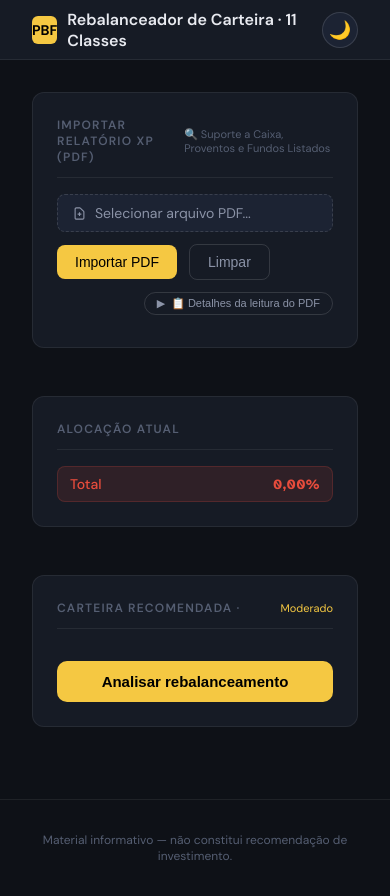
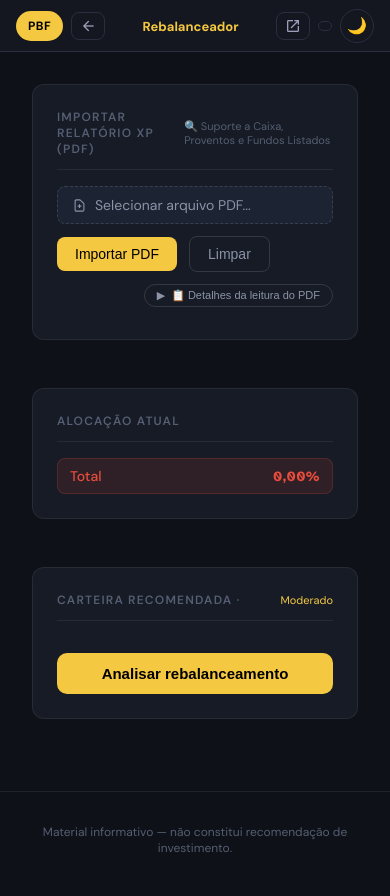
Before and after one commit to pabloads2020-lang/Rebalanceamento-2, a plain HTML site: page index.html in a window 390 px wide. Drawn offline with nearby package versions, Linux system fonts and the light colour scheme; a script that the page names is missing.

Commit message:
Add files via upload

```diff
--- a/index.html
+++ b/index.html
@@ -5,6 +5,7 @@
 <meta name="viewport" content="width=device-width, initial-scale=1.0">
 <title>Rebalanceador de Carteira · PBF (11 Classes + Fundos Listados)</title>
 <link href="https://fonts.googleapis.com/css2?family=DM+Sans:wght@300;400;500;600;700&family=Atkinson+Hyperlegible:wght@400;500;600;700&display=swap" rel="stylesheet">
+<link href="https://fonts.googleapis.com/css2?family=Material+Symbols+Outlined:opsz,wght,FILL,GRAD@20..48,100..700,0,1" rel="stylesheet">
 <script src="https://cdnjs.cloudflare.com/ajax/libs/pdf.js/3.11.174/pdf.min.js"></script>
 <style>
 :root {
@@ -45,26 +46,183 @@ body {
   background: var(--bg);
   color: var(--text);
   min-height: 100vh;
+  padding-top: 0;
 }
 
+/* ==================== TOPBAR PADRÃO HUB FINANCEIRO ==================== */
+.hub-topbar {
+  --bg-topbar: #141720;
+  --border-topbar: #2a2e3f;
+  --text-topbar: #e1e3ef;
+  --text2-topbar: #9a9eb8;
+  --text3-topbar: #5c6080;
+  --gold-topbar: #f5c842;
+  --amber-topbar: #e0ac2c;
+  font-family: 'DM Sans', 'Segoe UI', system-ui, sans-serif;
+  background: var(--bg-topbar);
+  border-bottom: 1px solid var(--border-topbar);
+  height: 52px;
+  display: flex;
+  align-items: center;
+  justify-content: space-between;
+  padding: 0 1rem;
+  gap: 12px;
+  position: sticky;
+  top: 0;
+  z-index: 200;
+}
+body.light .hub-topbar {
+  --bg-topbar: #ffffff;
+  --border-topbar: #d4d8e2;
+  --text-topbar: #1a1d2e;
+  --text2-topbar: #4a4f6a;
+  --text3-topbar: #8a90a8;
+  --gold-topbar: #b8860b;
+  --amber-topbar: #c47d00;
+}
+.hub-topbar-left, .hub-topbar-right {
+  display: flex;
+  align-items: center;
+  gap: 8px;
+  flex-shrink: 0;
+}
+.hub-topbar-center {
+  position: absolute;
+  left: 50%;
+  transform: translateX(-50%);
+  white-space: nowrap;
+  pointer-events: none;
+}
+.hub-pbf-badge {
+  background: var(--gold-topbar);
+  padding: 0 12px;
+  height: 30px;
+  border-radius: 40px;
+  display: flex;
+  align-items: center;
+  font-size: 12px;
+  font-weight: 800;
+  color: #000;
+  letter-spacing: 0.5px;
+}
+.hub-topbar-title {
+  font-size: 14px;
+  font-weight: 600;
+  color: var(--text-topbar);
+  white-space: nowrap;
+}
+.hub-back-btn, .hub-newtab-btn {
+  display: inline-flex;
+  align-items: center;
+  gap: 5px;
+  background: transparent;
+  border: 1px solid var(--border-topbar);
+  border-radius: 8px;
+  color: var(--text2-topbar);
+  font-family: inherit;
+  font-size: 12px;
+  font-weight: 500;
+  padding: 5px 10px;
+  cursor: pointer;
+  transition: 0.2s;
+  white-space: nowrap;
+}
+.hub-back-btn:hover, .hub-newtab-btn:hover {
+  border-color: var(--amber-topbar);
+  color: var(--gold-topbar);
+  background: var(--bg-topbar);
+}
+.hub-back-btn .material-symbols-outlined,
+.hub-newtab-btn .material-symbols-outlined {
+  font-size: 16px;
+}
+.hub-active-tool {
+  font-size: 15px;
+  font-weight: 700;
+  color: var(--gold-topbar);
+  white-space: nowrap;
+  background: transparent;
+}
+.hub-clock {
+  font-size: 11px;
+  color: var(--text3-topbar);
+  font-variant-numeric: tabular-nums;
+  background: var(--bg-topbar);
+  padding: 4px 10px;
+  border-radius: 30px;
+  border: 1px solid var(--border-topbar);
+}
+.hub-theme-btn {
+  background: var(--bg-topbar);
+  border: 1px solid var(--border-topbar);
+  border-radius: 30px;
+  width: 34px;
+  height: 34px;
+  display: flex;
+  align-items: center;
+  justify-content: center;
+  cursor: pointer;
+  font-size: 16px;
+  transition: border-color 0.2s;
+  flex-shrink: 0;
+}
+.hub-theme-btn:hover {
+  border-color: var(--gold-topbar);
+}
+.material-symbols-outlined {
+  font-family: 'Material Symbols Outlined';
+  font-weight: normal;
+  font-style: normal;
+  font-size: 20px;
+  line-height: 1;
+  letter-spacing: normal;
+  text-transform: none;
+  display: inline-block;
+  white-space: nowrap;
+  word-wrap: normal;
+  direction: ltr;
+  font-variation-settings: 'FILL' 0, 'wght' 400, 'GRAD' 0, 'opsz' 24;
+}
+@media (max-width: 600px) {
+  .hub-back-btn span:not(.material-symbols-outlined),
+  .hub-newtab-btn span:not(.material-symbols-outlined) {
+    display: none;
+  }
+  .hub-back-btn, .hub-newtab-btn {
+    padding: 5px 8px;
+  }
+  .hub-active-tool {
+    font-size: 13px;
+    max-width: 140px;
+    overflow: hidden;
+    text-overflow: ellipsis;
+  }
+  .hub-clock {
+    font-size: 10px;
+    padding: 4px 6px;
+  }
+}
+@media (max-width: 480px) {
+  .hub-topbar-title {
+    display: none;
+  }
+  .hub-topbar-center {
+    position: static;
+    transform: none;
+    margin: 0 auto;
+  }
+}
+/* ==================== FIM TOPBAR ==================== */
+
+/* Estilos originais (sem header antigo) */
 .classe-input, .alvo-pct, .rec-nums, .rec-valor, .resumo-val,
 .patrim-tag, .header-date, .total-bar span:last-child, .debug-box {
   font-family: 'Atkinson Hyperlegible', 'DM Mono', monospace;
   font-weight: 600;
   letter-spacing: 0.5px;
 }
+.rec-valor, .resumo-val { font-size: 1.1em; }
 
-.rec-valor, .resumo-val {
-  font-size: 1.1em;
-}
-
-.header { background: var(--header-bg); border-bottom: 1px solid var(--header-border); padding: 0 2rem; height: 60px; display: flex; align-items: center; justify-content: space-between; position: sticky; top: 0; z-index: 100; }
-.header-logo { display: flex; align-items: center; gap: 10px; font-size: 16px; font-weight: 600; }
-.dot { width: 28px; height: 28px; background: var(--gold); border-radius: 6px; display: flex; align-items: center; justify-content: center; font-size: 14px; font-weight: 700; color: #000; }
-.header-right { display: flex; align-items: center; gap: 1rem; }
-.header-date { font-size: 13px; color: var(--text3); }
-.theme-toggle { background: var(--bg3); border: 1px solid var(--border2); border-radius: 30px; width: 36px; height: 36px; display: flex; align-items: center; justify-content: center; cursor: pointer; font-size: 18px; }
-.theme-toggle:hover { border-color: var(--gold); transform: scale(1.05); }
 .main { max-width: 1200px; margin: 0 auto; padding: 2rem; }
 .card { background: var(--card-bg); border: 1px solid var(--card-border); border-radius: 12px; padding: 1.5rem; margin-bottom: 1.5rem; }
 .card-title { font-size: 12px; font-weight: 600; color: var(--text3); text-transform: uppercase; letter-spacing: 1.2px; margin-bottom: 1rem; padding-bottom: 0.75rem; border-bottom: 1px solid var(--border); display: flex; align-items: center; justify-content: space-between; }
@@ -149,26 +307,35 @@ body {
 .footer { text-align: center; font-size: 12px; color: var(--text3); padding: 2rem; border-top: 1px solid var(--footer-border); margin-top: 1rem; }
 .arrow { transition: transform 0.2s ease; display: inline-block; }
 .arrow.rotated { transform: rotate(90deg); }
-.classe-input:focus, .btn:focus, .perfil-btn:focus {
-  outline: 2px solid var(--gold);
-  outline-offset: 2px;
-}
 </style>
 </head>
 <body>
 
+<!-- ==================== TOPBAR PADRÃO HUB FINANCEIRO ==================== -->
+<div class="hub-topbar">
+  <div class="hub-topbar-left">
+    <div class="hub-pbf-badge">PBF</div>
+    <span class="hub-topbar-title">Hub Financeiro</span>
+    <button class="hub-back-btn" id="hubBackBtn">
+      <span class="material-symbols-outlined">arrow_back</span>
+      <span>Voltar ao início</span>
+    </button>
+  </div>
+  <div class="hub-topbar-center">
+    <span id="hubActiveToolName" class="hub-active-tool">Rebalanceador</span>
+  </div>
+  <div class="hub-topbar-right">
+    <button class="hub-newtab-btn" id="hubNewTabBtn">
+      <span class="material-symbols-outlined">open_in_new</span>
+      <span>Nova aba</span>
+    </button>
+    <span class="hub-clock" id="hubClock"></span>
+    <button class="hub-theme-btn" id="hubThemeBtn">🌙</button>
+  </div>
+</div>
+<!-- ==================== FIM TOPBAR ==================== -->
+
 <div class="overlay" id="overlay"><div class="spin"></div><div class="spin-text">Processando PDF...</div></div>
-
-<header class="header">
-  <div class="header-logo">
-    <div class="dot">PBF</div>
-    Rebalanceador de Carteira · 11 Classes
-  </div>
-  <div class="header-right">
-    <div class="header-date" id="hDate"></div>
-    <button class="theme-toggle" id="themeToggle" title="Alternar modo claro/escuro">🌙</button>
-  </div>
-</header>
 
 <main class="main">
   <div class="card">
@@ -439,7 +606,6 @@ function renderAlvo() {
   document.getElementById('perfilLabel').textContent = perfilAtivo;
   const container = document.getElementById('tabelaAlvo');
 
-  // Classes que aparecem na recomendação (exclui Caixa, Proventos e Fundos Listados)
   const classesAlvo = CLASSES.filter(c => c !== 'Caixa' && c !== 'Proventos' && c !== 'Fundos Listados');
 
   container.innerHTML = classesAlvo.map((c, i) => `
@@ -478,7 +644,6 @@ function analisar() {
     total += atual[c];
   });
 
-  // TOLERÂNCIA DE 1% (aceita de 99% a 101%)
   if (Math.abs(total - 100) > 1) {
     setStatus(`Total deve ser próximo de 100% (atual: ${fmtPct(total)}). Tolerância de 1%`, 'err');
     return;
@@ -487,7 +652,6 @@ function analisar() {
   const alvo = PERFIS[perfilAtivo];
   let nManter = 0, nAlocar = 0, nRetirar = 0;
 
-  // Classes que serão analisadas (exclui Caixa, Proventos e Fundos Listados da recomendação)
   const classesAnalise = CLASSES.filter(c => c !== 'Caixa' && c !== 'Proventos' && c !== 'Fundos Listados');
 
   const html = classesAnalise.map((c, idx) => {
@@ -550,6 +714,55 @@ function analisar() {
   area.scrollIntoView({ behavior: 'smooth', block: 'nearest' });
 }
 
+// ==================== Funções da topbar ====================
+document.getElementById('hubBackBtn')?.addEventListener('click', () => {
+  if (window.self !== window.top) {
+    window.parent.postMessage({ action: 'hubNavigate', target: 'home' }, '*');
+  } else {
+    window.location.href = "https://pabloads2020-lang.github.io/Dashboard-Ferramentas-Integradas/";
+  }
+});
+document.getElementById('hubNewTabBtn')?.addEventListener('click', () => {
+  window.open(window.location.href, '_blank');
+});
+
+function updateClock() {
+  const clockEl = document.getElementById('hubClock');
+  if (!clockEl) return;
+  const now = new Date();
+  const formatted = now.toLocaleDateString('pt-BR', { weekday: 'short', day: '2-digit', month: 'short', year: 'numeric' }) + ' · ' + now.toLocaleTimeString('pt-BR', { hour: '2-digit', minute: '2-digit', second: '2-digit' });
+  clockEl.textContent = formatted;
+}
+updateClock();
+setInterval(updateClock, 1000);
+
+// ==================== Sincronização do tema (integrado com o hub-theme-btn) ====================
+function initTheme() {
+  const savedTheme = localStorage.getItem('theme');
+  const btnTheme = document.getElementById('hubThemeBtn');
+  if (savedTheme === 'light') {
+    document.body.classList.add('light');
+    if (btnTheme) btnTheme.textContent = '☀️';
+  } else {
+    document.body.classList.remove('light');
+    if (btnTheme) btnTheme.textContent = '🌙';
+  }
+  if (btnTheme) {
+    btnTheme.addEventListener('click', () => {
+      if (document.body.classList.contains('light')) {
+        document.body.classList.remove('light');
+        localStorage.setItem('theme', 'dark');
+        btnTheme.textContent = '🌙';
+      } else {
+        document.body.classList.add('light');
+        localStorage.setItem('theme', 'light');
+        btnTheme.textContent = '☀️';
+      }
+    });
+  }
+}
+
+// Eventos originais do rebalanceador
 document.getElementById('btnToggleDebug').addEventListener('click', () => {
   const debugBox = document.getElementById('debugBox');
   const arrow = document.getElementById('debugArrow');
@@ -620,29 +833,12 @@ document.getElementById('btnLimpar').addEventListener('click', () => {
 });
 
 document.getElementById('btnAnalisar').addEventListener('click', analisar);
-document.getElementById('themeToggle').addEventListener('click', () => {
-  const body = document.body;
-  const btn = document.getElementById('themeToggle');
-  if (body.classList.contains('light')) {
-    body.classList.remove('light');
-    localStorage.setItem('theme', 'dark');
-    btn.textContent = '🌙';
-  } else {
-    body.classList.add('light');
-    localStorage.setItem('theme', 'light');
-    btn.textContent = '☀️';
-  }
-});
 
-(function init() {
-  const saved = localStorage.getItem('theme');
-  if (saved === 'light') {
-    document.body.classList.add('light');
-    document.getElementById('themeToggle').textContent = '☀️';
-  }
-  document.getElementById('hDate').textContent = new Date().toLocaleDateString('pt-BR', { day: '2-digit', month: 'long', year: 'numeric' });
-  renderInputs(); renderPerfis(); renderAlvo();
-})();
+// Inicialização da página
+initTheme();
+renderInputs();
+renderPerfis();
+renderAlvo();
 </script>
 </body>
 </html>
```
